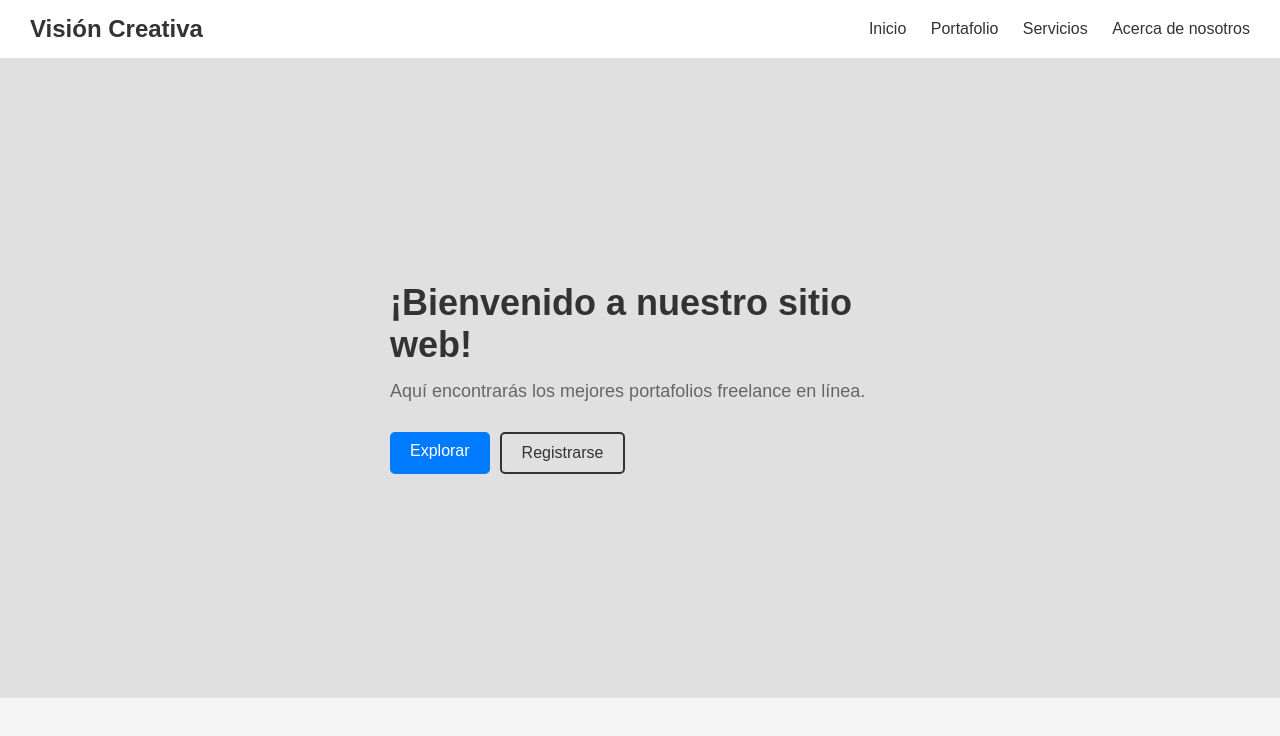
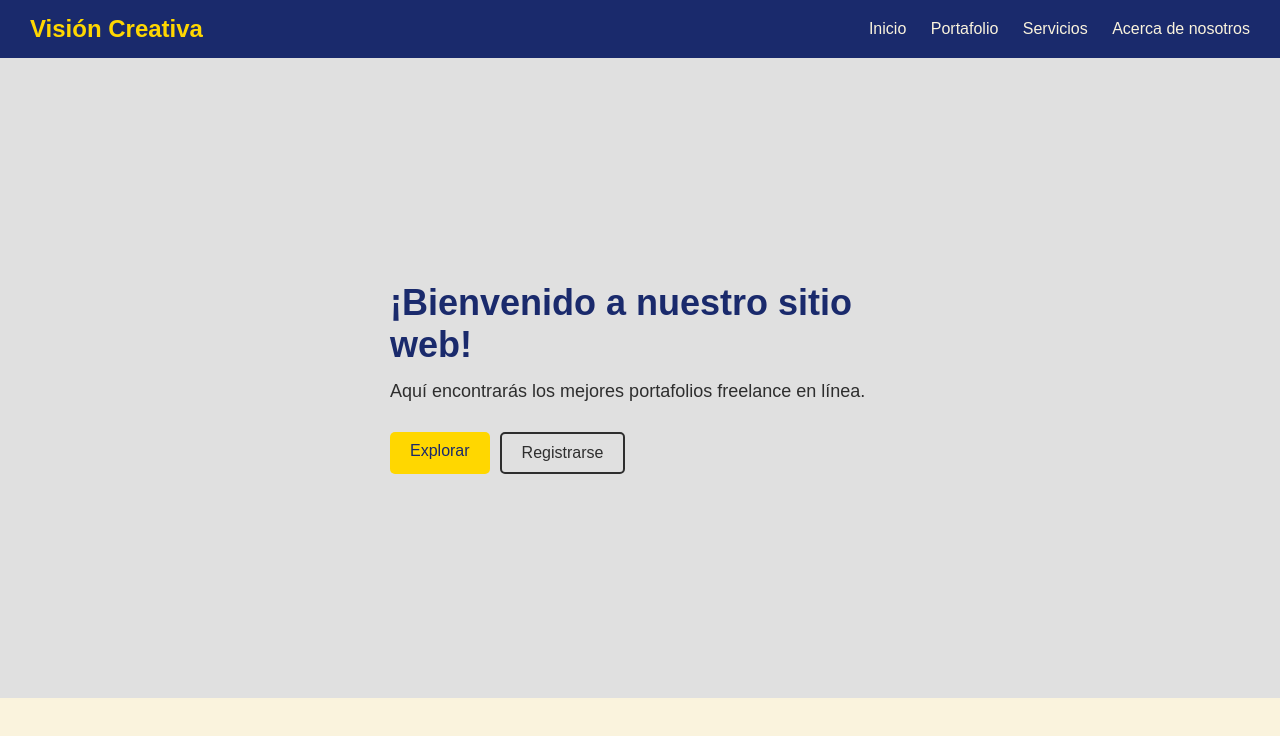
Before and after one commit to DemonGor223/Pagina-FreeLance, a plain HTML site: page inicio/index.html in a window 1280 px wide. Drawn offline with Linux system fonts and the light colour scheme.

Commit message:
cambio7 (css)

```diff
--- a/inicio/style.css
+++ b/inicio/style.css
@@ -1,4 +1,3 @@
-
 /* Reset y estilos básicos */
 * {
     margin: 0;
@@ -8,8 +7,8 @@
 
 body {
     font-family: Arial, sans-serif;
-    background-color: #f5f5f5; /* Fondo gris claro */
-    color: #333333;
+    background-color: #FAF3DD; /* Fondo blanco suave */
+    color: #2E2E2E; /* Texto en negro grisáceo */
 }
 
 /* Estilos de la barra de navegación */
@@ -18,24 +17,25 @@ body {
     justify-content: space-between;
     align-items: center;
     padding: 15px 30px;
-    background-color: #ffffff;
+    background-color: #1A2A6C; /* Azul profundo */
     box-shadow: 0 4px 8px rgba(0, 0, 0, 0.1);
 }
 
 .navbar-logo {
     font-size: 24px;
     font-weight: bold;
+    color: #FFD700; /* Amarillo */
 }
 
 .navbar-menu a {
     margin-left: 20px;
-    color: #333333;
+    color: #FAF3DD; /* Blanco suave */
     text-decoration: none;
     font-size: 16px;
 }
 
 .navbar-menu a:hover {
-    color: #007BFF; /* Color de acento */
+    color: #B21F1F; /* Celeste oscuro como acento */
 }
 
 /* Estilos de la sección principal */
@@ -44,7 +44,7 @@ body {
     align-items: center;
     justify-content: center;
     height: 80vh;
-    background-color: #e0e0e0; /* Fondo gris claro para la sección principal */
+    background-color: #E0E0E0; /* Gris claro para la sección principal */
 }
 
 .welcome-section {
@@ -55,13 +55,13 @@ body {
 .welcome-section h1 {
     font-size: 36px;
     margin-bottom: 15px;
-    color: #333333;
+    color: #1A2A6C; /* Azul profundo */
 }
 
 .welcome-section p {
     font-size: 18px;
     margin-bottom: 30px;
-    color: #666666;
+    color: #2E2E2E; /* Texto en negro grisáceo */
 }
 
 /* Estilos de botones */
@@ -82,21 +82,22 @@ body {
 }
 
 .btn-primary {
-    background-color: #007BFF; /* Azul vibrante */
-    color: #ffffff;
+    background-color: #FFD700; /* Amarillo vibrante */
+    color: #1A2A6C; /* Azul profundo */
 }
 
 .btn-secondary {
     background-color: transparent;
-    color: #333333;
-    border: 2px solid #333333;
+    color: #2E2E2E; /* Negro grisáceo */
+    border: 2px solid #2E2E2E;
 }
 
 .btn-primary:hover {
-    background-color: #0056b3;
+    background-color: #B21F1F; /* Celeste oscuro */
+    color: #FAF3DD; /* Blanco suave */
 }
 
 .btn-secondary:hover {
-    background-color: #333333;
-    color: #ffffff;
+    background-color: #2E2E2E; /* Negro grisáceo */
+    color: #FAF3DD; /* Blanco suave */
 }
```
